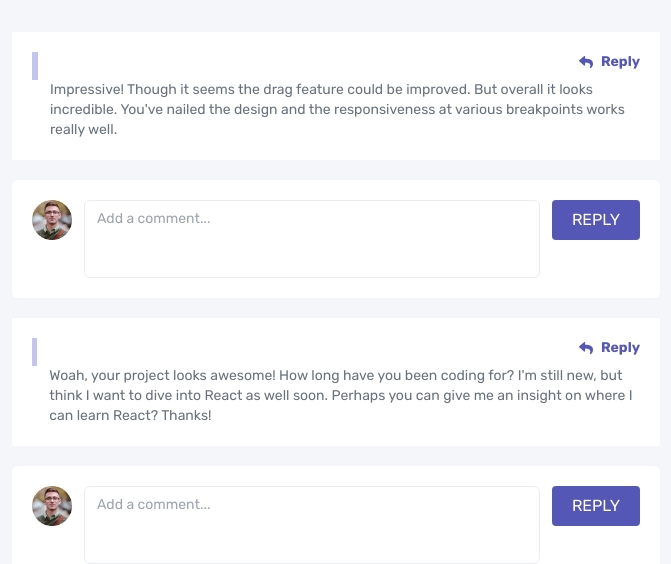
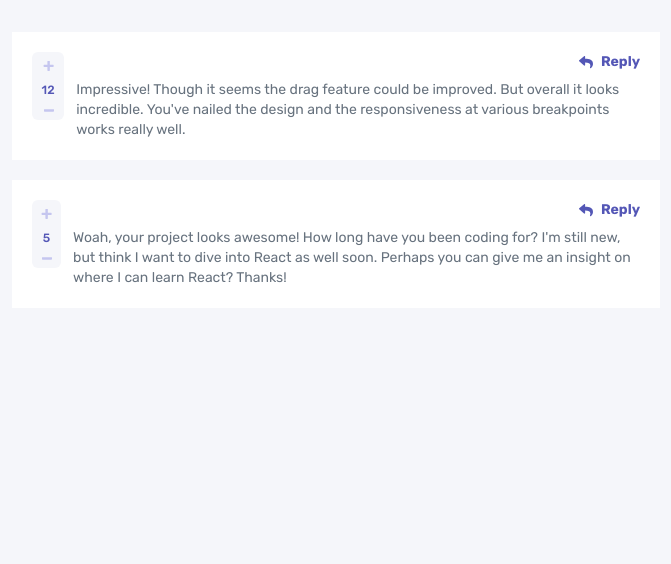
Before and after one commit to Yellow-May/Frontend-Mentor-Interactive-Comments-Section, a Svelte app: page / in a window 1280 px wide. Shown: the top 564 px of the page, without its empty margins (304-975 px from the left). Built offline with nearby package versions, Linux system fonts and the light colour scheme.

Commit message:
update score with switch

```diff
--- a/src/App.svelte
+++ b/src/App.svelte
@@ -1,11 +1,26 @@
 <script lang="ts">
 	import Comment from './components/Comment.svelte';
 	import data from './data/data.json';
+
+	$: comments = data.comments;
+
+	const updateScore = ({
+		detail,
+	}: {
+		detail: { id: number; score: number };
+	}) => {
+		comments = comments.map(comment => {
+			if (comment.id === detail.id) {
+				comment.score = detail.score;
+			}
+			return comment;
+		});
+	};
 </script>
 
 <main class="font-rubik h-full w-full max-w-2xl mx-auto p-3">
-	{#each data.comments as comment}
-		<Comment {comment} />
+	{#each comments as comment}
+		<Comment {comment} on:update-score={updateScore} />
 	{/each}
 </main>
 
--- a/src/components/Comment.svelte
+++ b/src/components/Comment.svelte
@@ -1,6 +1,8 @@
 <script lang="ts">
+	import { createEventDispatcher } from 'svelte';
 	import Response from './Response.svelte';
 	import Button from './UI/Button.svelte';
+	import Switch from './UI/Switch.svelte';
 
 	export let comment: {
 		id: number;
@@ -16,11 +18,27 @@
 		};
 		replies: any[];
 	};
+
+	const dispatch = createEventDispatcher();
+	const updateScore = ({ detail }: { detail: 'increment' | 'decrement' }) => {
+		switch (detail) {
+			case 'increment':
+				dispatch('update-score', { id: comment.id, score: comment.score + 1 });
+				break;
+
+			case 'decrement':
+				dispatch('update-score', { id: comment.id, score: comment.score - 1 });
+				break;
+
+			default:
+				break;
+		}
+	};
 </script>
 
 <div>
 	<div class="bg-white p-5 flex gap-3 items-start my-5">
-		<div class="w-3 h-7 bg-blue-50" />
+		<Switch score={comment.score} on:update-score={updateScore} />
 		<div>
 			<div class="flex justify-between items-center mb-2">
 				<div />
@@ -30,5 +48,5 @@
 		</div>
 	</div>
 
-	<Response />
+	<!-- <Response /> -->
 </div>
--- a/src/components/UI/Button.svelte
+++ b/src/components/UI/Button.svelte
@@ -1,15 +1,22 @@
 <script lang="ts">
+	import { createEventDispatcher } from 'svelte';
 	import replyIcon from '../../assets/icon-reply.svg';
 	import deleteIcon from '../../assets/icon-delete.svg';
 	import editIcon from '../../assets/icon-edit.svg';
+	import plusIcon from '../../assets/icon-plus.svg';
+	import minusIcon from '../../assets/icon-minus.svg';
 
-	export let icon: 'reply' | 'delete' | 'edit' = 'reply';
+	export let icon: 'reply' | 'delete' | 'edit' | 'plus' | 'minus' = 'reply';
+	export let extraStyles: string = '';
+	export let disabled: boolean = false;
 
 	let type = $$props.type ?? 'button';
 	let icons = new Map([
 		['reply', replyIcon],
 		['delete', deleteIcon],
 		['edit', editIcon],
+		['plus', plusIcon],
+		['minus', minusIcon],
 	]);
 	let style = 'hover:opacity-50 ';
 
@@ -20,12 +27,21 @@
 			icon === 'delete' ? 'text-red-100' : 'text-blue-200'
 		}`;
 	}
+
+	if (disabled) {
+		style += ' cursor-not-allowed';
+	}
+
+	style += ` ${extraStyles}`;
+	const dispatch = createEventDispatcher();
 </script>
 
-<button {type} class={style}>
+<button {type} class={style} on:click={e => dispatch('on-click', e)} {disabled}>
 	{#if type === 'button'}
-		<img src={icons.get(icon)} alt="reply" />
-		{icon}
+		<img src={icons.get(icon)} alt="reply" class="max-w-full" />
+		{#if icon !== 'plus' && icon !== 'minus'}
+			{icon}
+		{/if}
 	{:else}
 		<slot />
 	{/if}
--- /dev/null
+++ b/src/components/UI/Switch.svelte
@@ -0,0 +1,40 @@
+<script lang="ts">
+	import { createEventDispatcher } from 'svelte';
+	import Button from './Button.svelte';
+	export let score: number;
+	let picked: 'up' | 'down' | undefined;
+
+	const dispatch = createEventDispatcher();
+	const increment = () => {
+		if (picked !== 'up') {
+			dispatch('update-score', 'increment');
+			picked = 'up';
+		}
+	};
+	const decrement = () => {
+		if (picked !== 'down') {
+			dispatch('update-score', 'decrement');
+			picked = 'down';
+		}
+	};
+</script>
+
+<div
+	class="w-[4.25rem] h-[4.25rem] rounded-md flex flex-col items-center justify-center bg-gray-50"
+>
+	<Button
+		icon="plus"
+		extraStyles="p-2"
+		on:on-click={increment}
+		disabled={picked === 'up'}
+	/>
+	<span class="text-xs flex-grow flex items-center text-blue-200 font-medium"
+		>{score}
+	</span>
+	<Button
+		icon="minus"
+		extraStyles="ml-[2px] p-2"
+		on:on-click={decrement}
+		disabled={picked === 'down'}
+	/>
+</div>
```
